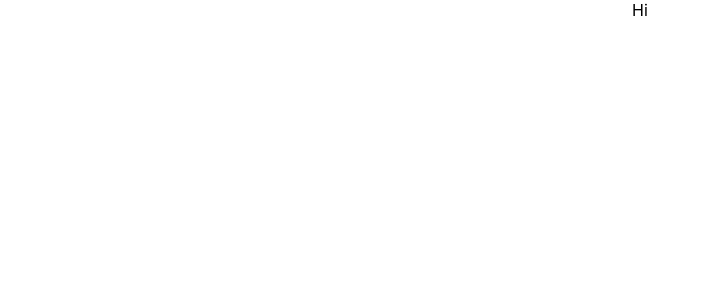
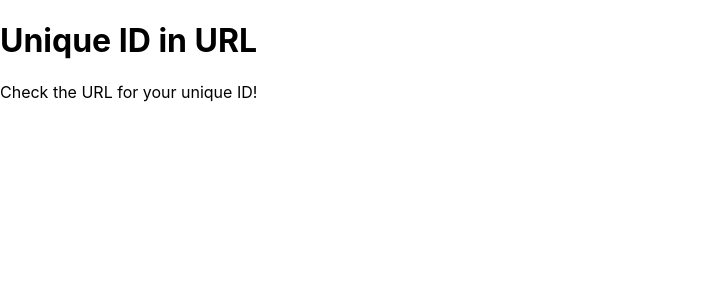
Before and after one commit to Saima003/notes, a React (Create React App) app: page /#fc45043d-7a7c-48d7-8830-be532e0906df in a window 1280 px wide. Shown: the top 300 px of the page, without its empty margins (0-709 px from the left). Built offline with nearby package versions, Linux system fonts and the light colour scheme; no server answers; the database is empty.

Commit message:
firebase integration for URL and authentication

```diff
--- a/package.json
+++ b/package.json
@@ -11,6 +11,7 @@
     "react-dom": "^18.3.1",
     "react-router-dom": "^6.23.1",
     "react-scripts": "5.0.1",
+    "uuid": "^10.0.0",
     "web-vitals": "^2.1.4"
   },
   "scripts": {
--- a/src/App.js
+++ b/src/App.js
@@ -1,10 +1,13 @@
 import './App.css';
-
+import { BrowserRouter as Router, Route, Switch, Routes } from 'react-router-dom';
+import GenerateIDOnRefresh from './components/GenerateIDOnRefresh';
 function App() {
   return (
-    <div className="App">
-      Hi
-    </div>
+    <Router>
+    <Routes>
+      <Route path="/" element={<GenerateIDOnRefresh />} />
+    </Routes>
+  </Router>
   );
 }
 
--- a/FIrebaseConfig.js
+++ b/src/FIrebaseConfig.js
@@ -1,4 +1,6 @@
+
 import { initializeApp } from "firebase/app";
+import { getDatabase } from 'firebase/database';
 
 const firebaseConfig = {
   apiKey: process.env.REACT_APP_FIREBASE_API_KEY,
@@ -10,8 +12,8 @@ const firebaseConfig = {
   appId: process.env.REACT_APP_FIREBASE_APP_ID
 };
 
-firebase.initializeApp(firebaseConfig);
+const firebaseApp = initializeApp(firebaseConfig);
 
-const database = firebase.database();
+const database = getDatabase(firebaseApp);
 
 export { database };
--- /dev/null
+++ b/src/components/GenerateIDOnRefresh.js
@@ -0,0 +1,39 @@
+// src/GenerateIDOnRefresh.js
+
+import React, { useEffect } from 'react';
+import { useNavigate, useLocation } from 'react-router-dom';
+import { v4 as uuidv4 } from 'uuid';
+import { database } from '../FIrebaseConfig';
+
+
+const GenerateIDOnRefresh = () => {
+  const navigate = useNavigate();
+  const location = useLocation();
+
+  useEffect(() => {
+    const hash = location.hash.substring(1); // Remove the # from the hash
+
+    if (!hash) {
+      // If no ID in the URL, generate a new one
+      const newId = uuidv4();
+      navigate(`#${newId}`, { replace: true });
+    } else {
+      // Check if the ID already exists in Firebase
+      database.ref(`ids/${hash}`).once('value').then(snapshot => {
+        if (!snapshot.exists()) {
+          // If the ID does not exist, save it to Firebase
+          database.ref(`ids/${hash}`).set(true);
+        }
+      });
+    }
+  }, [navigate, location]);
+
+  return (
+    <div>
+      <h1>Unique ID in URL</h1>
+      <p>Check the URL for your unique ID!</p>
+    </div>
+  );
+};
+
+export default GenerateIDOnRefresh;
```
Also changed, not shown: 1 other file (tests, documents, lock files or other folders).
